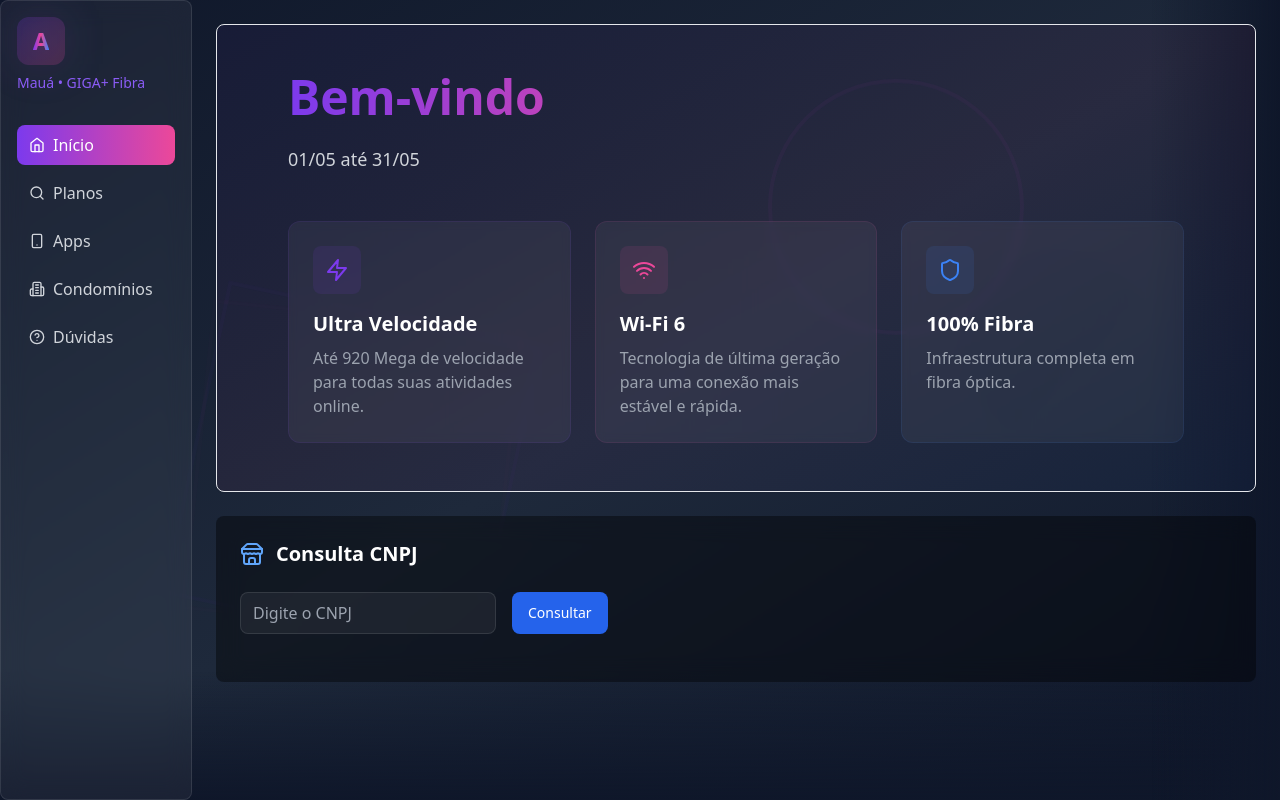
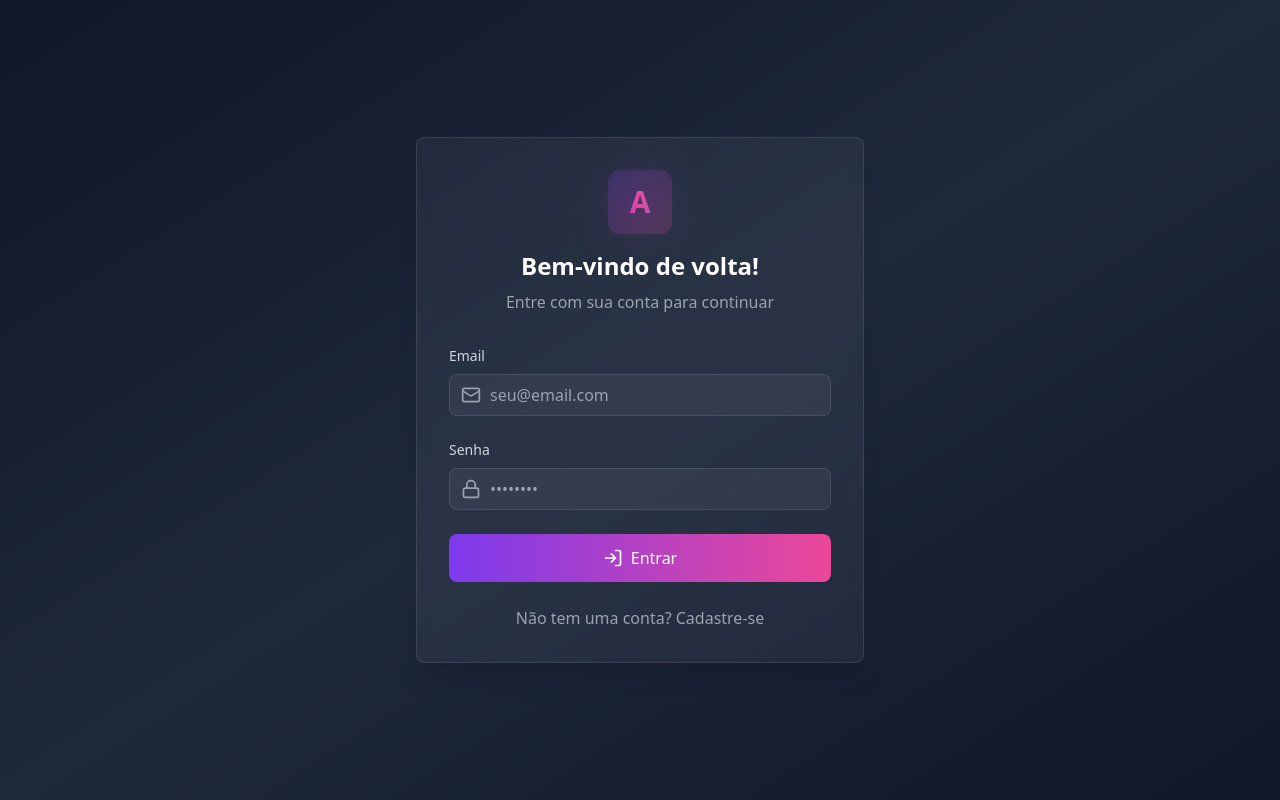
Before and after one commit to albertbds/vip, a React (Vite) app: page / in a window 1280 px wide. Built offline with nearby package versions, Linux system fonts and the light colour scheme.

Commit message:
Add Login Screen

```diff
--- a/src/App.tsx
+++ b/src/App.tsx
@@ -10,16 +10,18 @@ import { Condominiums } from './components/Condominiums';
 import { PlansDetailModal } from './components/PlansDetailModal';
 import { CpfConsult } from './components/CpfConsult';
 import { FAQ } from './components/FAQ';
-import { Home, Building2, Search, Tv2, Smartphone, HelpCircle } from 'lucide-react';
+import { Home, Building2, Search, Tv2, Smartphone, HelpCircle, Mail, Lock, UserPlus } from 'lucide-react';
 import { useSearch } from './contexts/SearchContext';
 import { isTVAvailable, isPhoneAvailable } from './data/tvPlans';
+import { LoginScreen } from './components/LoginScreen';
 
 function App() {
   const [selectedTerritory, setSelectedTerritory] = useState<Territory | null>(null);
-  const [currentPage, setCurrentPage] = useState('home');
+  const [currentPage, setCurrentPage] = useState('login');
   const [showPlansModal, setShowPlansModal] = useState(false);
   const { getTopSearchedCities, incrementSearchCount } = useSearch();
   const [selectedCity, setSelectedCity] = useState<string>('');
+  const [isAuthenticated, setIsAuthenticated] = useState(false);
 
   const handleCitySelect = (city: string) => {
     incrementSearchCount(city);
@@ -30,6 +32,15 @@ function App() {
       setShowPlansModal(true);
     }
   };
+
+  const handleLogin = () => {
+    setIsAuthenticated(true);
+    setCurrentPage('home');
+  };
+
+  if (!isAuthenticated) {
+    return <LoginScreen onLogin={handleLogin} />;
+  }
 
   const topCities = getTopSearchedCities();
 
--- /dev/null
+++ b/src/components/LoginScreen/index.tsx
@@ -0,0 +1,117 @@
+import React, { useState } from 'react';
+import { Mail, Lock, UserPlus, LogIn } from 'lucide-react';
+
+interface LoginScreenProps {
+  onLogin: () => void;
+}
+
+export function LoginScreen({ onLogin }: LoginScreenProps) {
+  const [isRegistering, setIsRegistering] = useState(false);
+  const [email, setEmail] = useState('');
+  const [password, setPassword] = useState('');
+  const [confirmPassword, setConfirmPassword] = useState('');
+
+  const handleSubmit = (e: React.FormEvent) => {
+    e.preventDefault();
+    if (isRegistering && password !== confirmPassword) {
+      alert('As senhas não coincidem!');
+      return;
+    }
+    onLogin();
+  };
+
+  return (
+    <div className="min-h-screen bg-gradient-to-br from-background-dark via-background to-background-dark flex items-center justify-center p-4">
+      <div className="w-full max-w-md">
+        <div className="bg-white/5 backdrop-blur-sm rounded-lg p-8 shadow-xl border border-white/10">
+          <div className="text-center mb-8">
+            <div className="w-16 h-16 bg-gradient-to-br from-primary/20 to-secondary/20 rounded-xl relative glow mx-auto mb-4">
+              <span className="absolute inset-0 flex items-center justify-center text-3xl font-bold gradient-text">A</span>
+            </div>
+            <h2 className="text-2xl font-bold text-white">
+              {isRegistering ? 'Criar Conta' : 'Bem-vindo de volta!'}
+            </h2>
+            <p className="text-gray-400 mt-2">
+              {isRegistering ? 'Preencha seus dados para começar' : 'Entre com sua conta para continuar'}
+            </p>
+          </div>
+
+          <form onSubmit={handleSubmit} className="space-y-6">
+            <div>
+              <label className="block text-sm font-medium text-gray-300 mb-2">Email</label>
+              <div className="relative">
+                <Mail className="absolute left-3 top-1/2 -translate-y-1/2 text-gray-400" size={20} />
+                <input
+                  type="email"
+                  value={email}
+                  onChange={(e) => setEmail(e.target.value)}
+                  required
+                  className="w-full bg-white/5 border border-white/10 rounded-lg py-2 pl-10 pr-4 text-white placeholder-gray-400 focus:outline-none focus:ring-2 focus:ring-primary/50 focus:border-primary/50"
+                  placeholder="seu@email.com"
+                />
+              </div>
+            </div>
+
+            <div>
+              <label className="block text-sm font-medium text-gray-300 mb-2">Senha</label>
+              <div className="relative">
+                <Lock className="absolute left-3 top-1/2 -translate-y-1/2 text-gray-400" size={20} />
+                <input
+                  type="password"
+                  value={password}
+                  onChange={(e) => setPassword(e.target.value)}
+                  required
+                  className="w-full bg-white/5 border border-white/10 rounded-lg py-2 pl-10 pr-4 text-white placeholder-gray-400 focus:outline-none focus:ring-2 focus:ring-primary/50 focus:border-primary/50"
+                  placeholder="••••••••"
+                />
+              </div>
+            </div>
+
+            {isRegistering && (
+              <div>
+                <label className="block text-sm font-medium text-gray-300 mb-2">Confirmar Senha</label>
+                <div className="relative">
+                  <Lock className="absolute left-3 top-1/2 -translate-y-1/2 text-gray-400" size={20} />
+                  <input
+                    type="password"
+                    value={confirmPassword}
+                    onChange={(e) => setConfirmPassword(e.target.value)}
+                    required
+                    className="w-full bg-white/5 border border-white/10 rounded-lg py-2 pl-10 pr-4 text-white placeholder-gray-400 focus:outline-none focus:ring-2 focus:ring-primary/50 focus:border-primary/50"
+                    placeholder="••••••••"
+                  />
+                </div>
+              </div>
+            )}
+
+            <button
+              type="submit"
+              className="w-full bg-gradient-to-r from-primary to-secondary text-white rounded-lg py-3 font-medium hover:opacity-90 transition-opacity flex items-center justify-center gap-2"
+            >
+              {isRegistering ? (
+                <>
+                  <UserPlus size={20} />
+                  Criar Conta
+                </>
+              ) : (
+                <>
+                  <LogIn size={20} />
+                  Entrar
+                </>
+              )}
+            </button>
+          </form>
+
+          <div className="mt-6 text-center">
+            <button
+              onClick={() => setIsRegistering(!isRegistering)}
+              className="text-gray-400 hover:text-white transition-colors"
+            >
+              {isRegistering ? 'Já tem uma conta? Entre' : 'Não tem uma conta? Cadastre-se'}
+            </button>
+          </div>
+        </div>
+      </div>
+    </div>
+  );
+}
```
